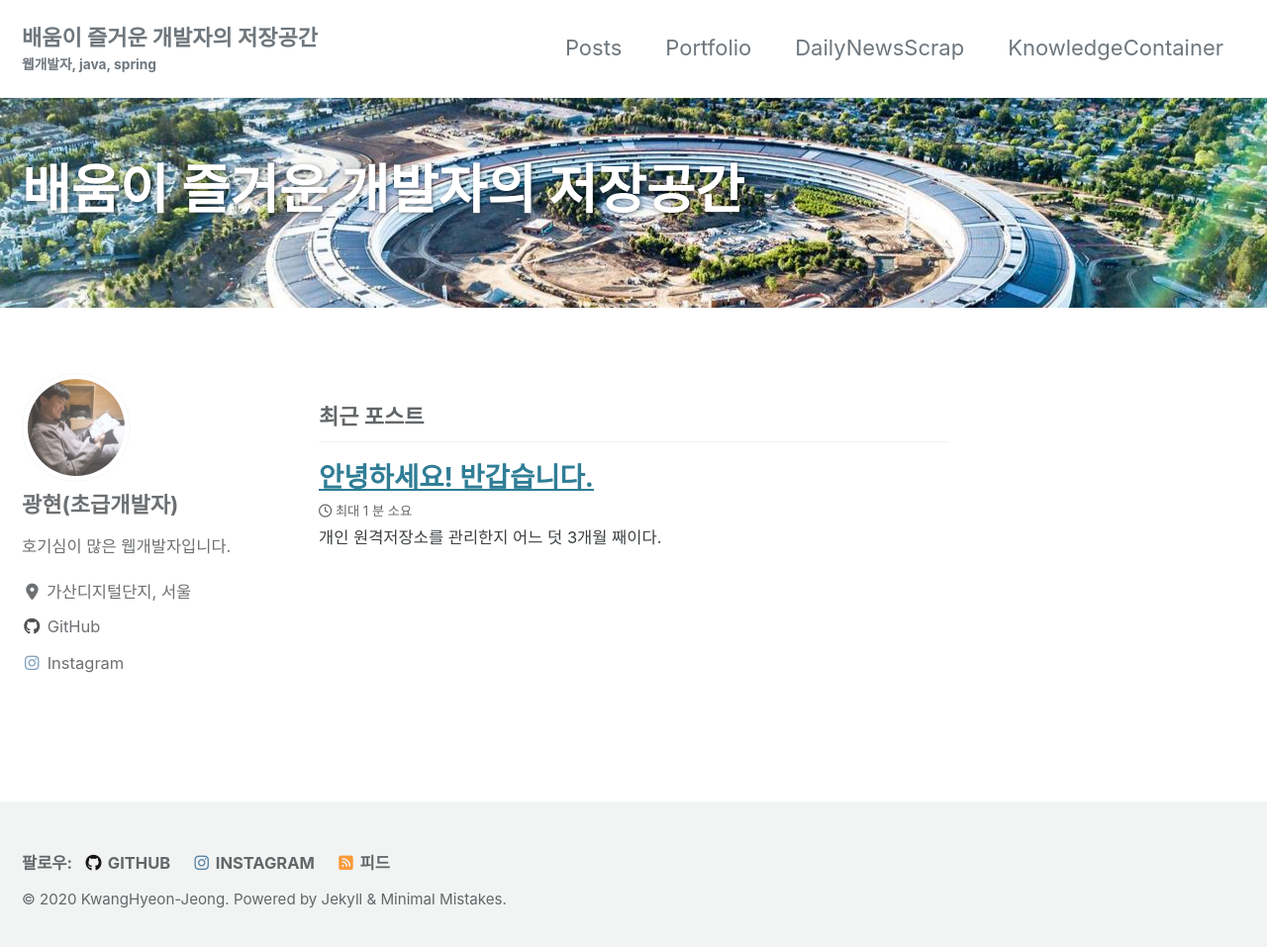
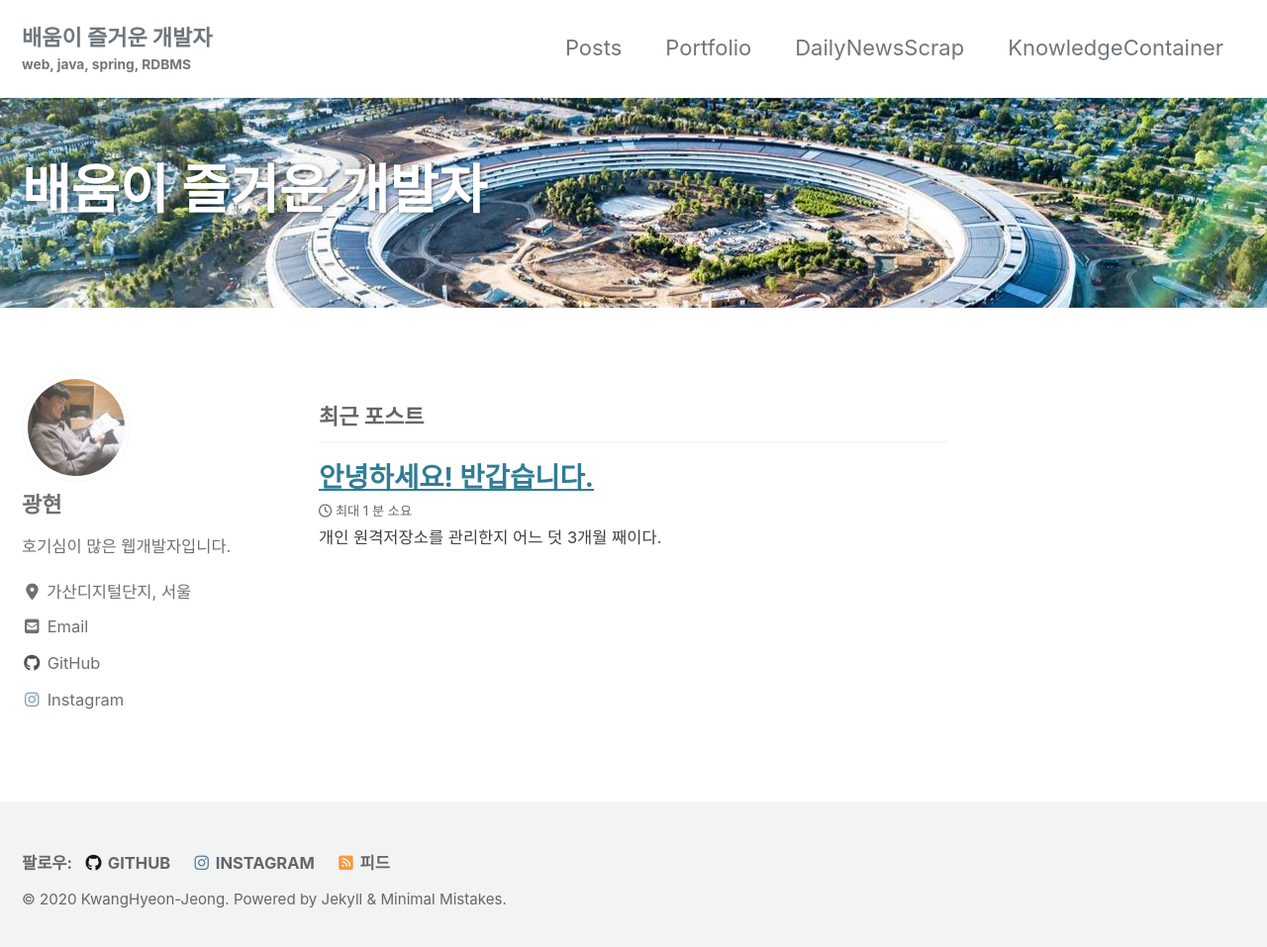
Before and after one commit to mmmmicha/wjdrhkd456.github.io, a Jekyll site: the page built from index.html, in a window 1280 px wide and 965 px high. Shown: the top 957 px of the window at 99% size. Built offline with Jekyll 4.4.1, drawn with Linux system fonts in a browser that asks for light colours; cached includes are drawn as plain includes; nearby versions of some CDN libraries; the list of posts is cut into pages by our own code.

Commit message:
Update _config.yml

```diff
--- a/_config.yml
+++ b/_config.yml
@@ -17,14 +17,14 @@ minimal_mistakes_skin    : "default" # "default", "air", "aqua", "contrast", "da
 
 # Site Settings
 locale                   : "ko-KR"
-title                    : "배움이 즐거운 개발자의 저장공간"
+title                    : "배움이 즐거운 개발자"
 title_separator          : "-"
-subtitle                 : "웹개발자, java, spring" # site tagline that appears below site title in masthead
+subtitle                 : "web, java, spring, RDBMS" # site tagline that appears below site title in masthead
 name                     : "KwangHyeon-Jeong"
 description              : "배움을 즐기는 사람들의 자유로운 소통의 장이 되었으면 합니다."
 url                      : "https://wjdrhkd456.github.io" # the base hostname & protocol for your site e.g. "https://mmistakes.github.io"
 baseurl                  : "/blog" # the subpath of your site, e.g. "/blog"
-repository               : "wjdrhkd456/knowledgeContainer" # GitHub username/repo-name e.g. "mmistakes/minimal-mistakes"
+repository               : # GitHub username/repo-name e.g. "mmistakes/minimal-mistakes"
 teaser                   : "/assets/images/siliconValley.png" # path of fallback teaser image, e.g. "/assets/images/500x300.png"
 logo                     : # path of logo image to display in the masthead, e.g. "/assets/images/88x88.png"
 masthead_title           : # overrides the website title displayed in the masthead, use " " for no title
@@ -94,7 +94,7 @@ analytics:
 
 # Site Author
 author:
-  name             : "광현(초급개발자)"
+  name             : "광현"
   avatar           : "/assets/images/itsme.jpg" # path of avatar image, e.g. "/assets/images/bio-photo.jpg"
   bio              : "호기심이 많은 웹개발자입니다."
   location         : "가산디지털단지, 서울"
@@ -102,7 +102,7 @@ author:
   links:
     - label: "Email"
       icon: "fas fa-fw fa-envelope-square"
-      # url: "mailto:your.name@email.com"
+      url: "wjdrhkd456@gmail.com"
     - label: "Website"
       icon: "fas fa-fw fa-link"
       # url: "https://your-website.com"
@@ -146,8 +146,6 @@ footer:
 include:
   - .htaccess
   - _pages
-  - /_layouts
-  - /_includes
 exclude:
   - "*.sublime-project"
   - "*.sublime-workspace"
@@ -279,6 +277,6 @@ defaults:
       layout: single
       author_profile: true
       read_time: true
-      comments: # true
+      comments: true
       share: true
       related: true
```
